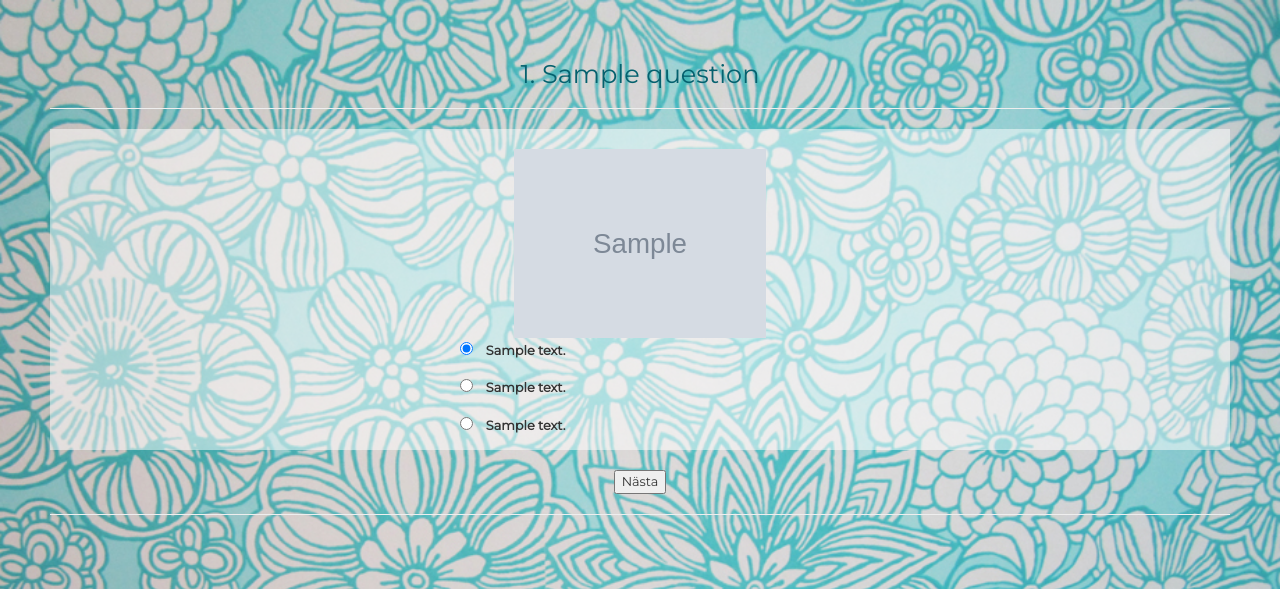
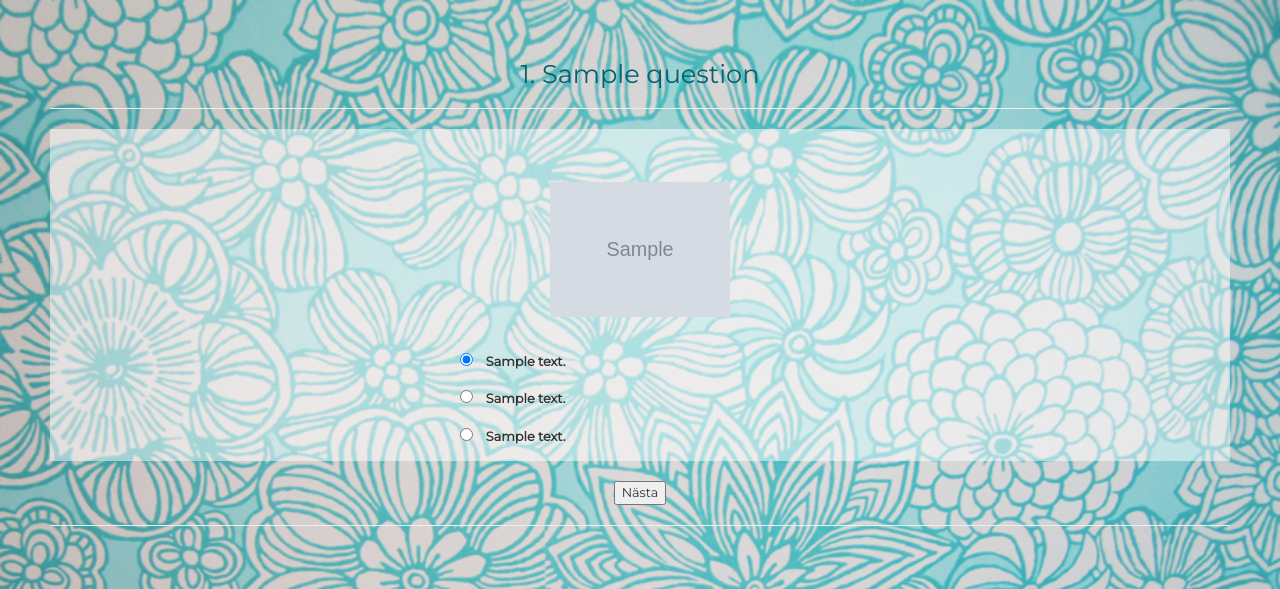
Before and after one commit to tiddelipoms/quizproject, a Django app: page /quiz/1/question/1/ in a window 1280 px wide. Shown: the top 589 px of the page. Run offline with Django 3.2, Linux system fonts and the light colour scheme; tables that the repository leaves empty hold one stand-in row (values such as "Sample post"); grey boxes marked "Sample" are stand-in pictures; some libraries are stand-ins or nearby versions.

Commit message:
Make image rounded

```diff
--- a/quiz/templates/quiz/question.html
+++ b/quiz/templates/quiz/question.html
@@ -27,7 +27,7 @@
 		<div class="col-xs-4">
 		<br>
 			<center>
-	 			<img src= "{{question_image}}" class="img-responsive" style="height: 70%; width: 70%; object-fit: contain">
+	 			<img src= "{{question_image}}" class="img-rounded" class="img-responsive" style="height: 200px; width: 50%; object-fit: contain">
 			</center>
 				<p><label><input type="radio" name="answer" value= "1" checked=""/>{{answer1}}</label></p>
 				<p><label><input type="radio" name="answer" value="2" />{{answer2}}</label></p>
--- a/quiz/templates/quiz/results.html
+++ b/quiz/templates/quiz/results.html
@@ -22,7 +22,7 @@
 <div class="quiz-container"><div class="overlay"></div>
 		<div class="row">
 		<div class="col-xs-1"></div>
-		<div class="col-xs-10">
+		<div class="col-xs-10" style="font-size:0.8vw">
 			{% for question in questions %}
 				<p>Frågan var: {{ question.question }}</p>
 				<p>Rätt svar: {% if question.correct == 1 %} {{question.answer1}}{% endif %}
```
Also changed, not shown: 1 other file.
